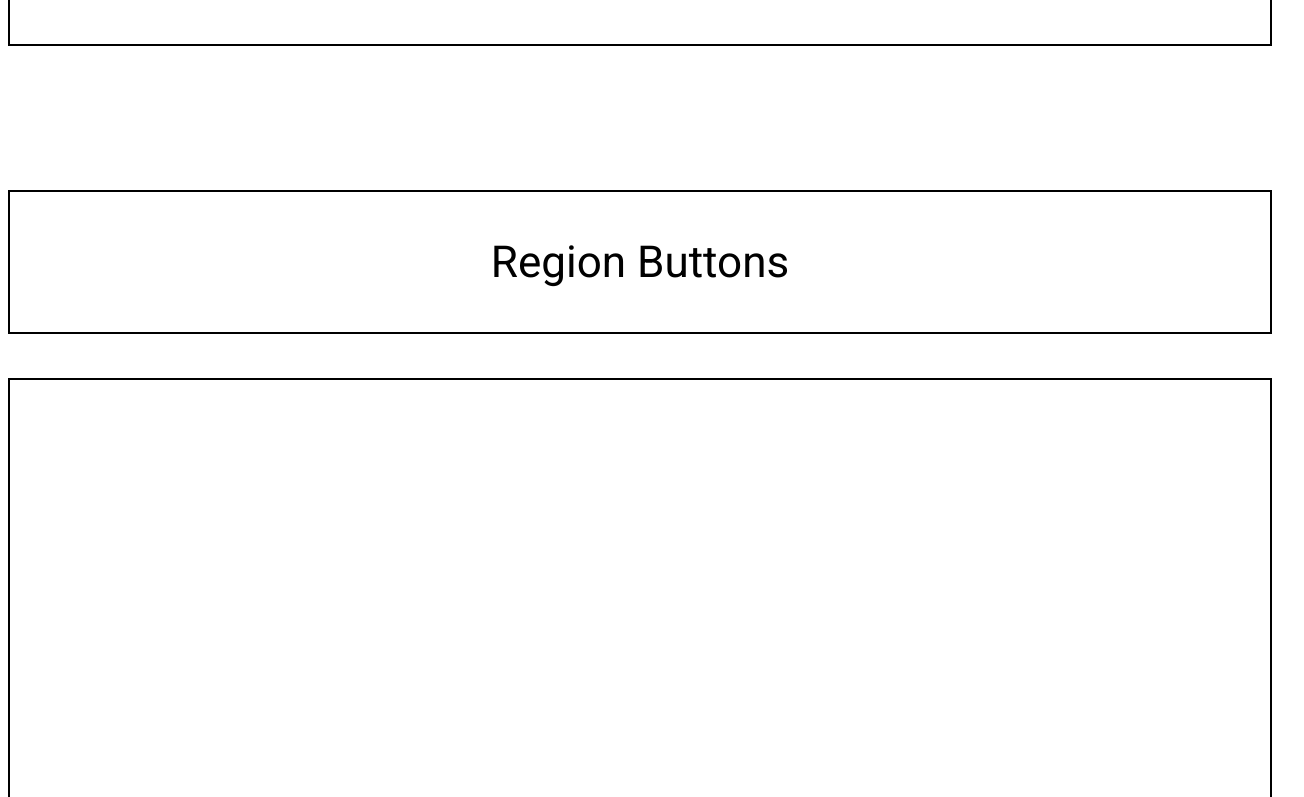
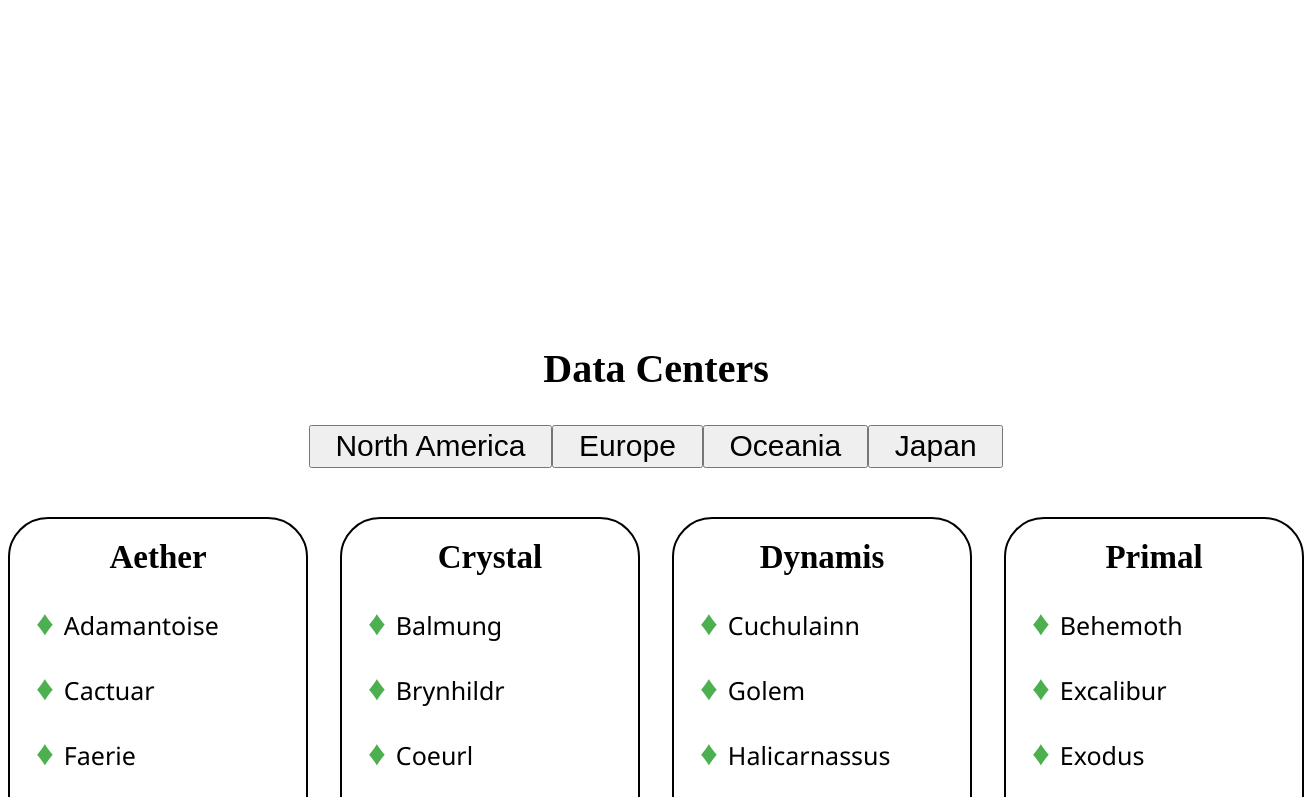
Before and after one commit to JPatrickDelworth/launchcode-unit1-project-James-D, a React (Vite) app: page /price in a window 1280 px wide. Shown: the part 2000-2797 px from the top of the page, 1304 px wide, since content can reach past the window. Built offline with nearby package versions, Linux system fonts and the light colour scheme.

Commit message:
Fifteenth commit. Added region buttons on Price and Fees Page, which connect to server cards populated with each region's server information. When the buttons are pressed, the cards with the servers of the corresponding region are shown.

```diff
--- a/src/components/data/datacenters.js
+++ b/src/components/data/datacenters.js
@@ -6,7 +6,7 @@
             {
                 name: "Aether",
                 worlds: [
-                    "Adamantoise,",
+                    "Adamantoise",
                     "Cactuar",
                     "Faerie",
                     "Gilgamesh",
--- a/src/components/pages/home/Home.css
+++ b/src/components/pages/home/Home.css
@@ -18,6 +18,8 @@
     font-size: 22px;
     font-weight: 400;
     text-shadow: 2%;
+    text-align: center;
+
 }
 
 #home-gap1 {
--- a/src/components/pages/home/HomePage.jsx
+++ b/src/components/pages/home/HomePage.jsx
@@ -10,6 +10,8 @@
 // TODO: Implement expansion cards.
 
 //TODO: Edit gameplay hook text.
+
+//TODO: Format gameplay and plot text.
 
 // TODO: more to come...
 
--- a/src/components/pages/price/Price.css
+++ b/src/components/pages/price/Price.css
@@ -5,13 +5,17 @@
 
 #price-container {
     display:grid;
-    grid-template-rows: .3fr 1fr .3fr 6fr 1fr 5fr 1fr 1fr .3fr 8fr .5fr;
-
+    grid-template-rows: .3fr 1fr .3fr 6fr 1fr 5fr 1fr 1fr .3fr 4fr .5fr;
+    align-items: center;
+    align-content: center;
+    justify-items: center;
     border-color: blueviolet;
+    height: 100%;
+    width: 100%;
 }
 
 p {
-    font-size: 44px;
+    font-size: 25px;
 }
 
 #price-gap1 {
@@ -72,26 +76,98 @@
 
 #region-container {
     grid-row-start: 8;
-    border: 2px solid;
 
+    width:70%;
+    display: flex;
+    flex-direction: column;
+    justify-content: center;
+    align-items: center;
+    line-height: .7;
+}
+
+#datacenter-head {
+    font-family: "Roto Serif";
+    font-weight: bold;
+    font-size: 40px;
+    padding-bottom: 1%;
+}
+
+#region-button-container {
     display: flex;
     justify-content: center;
-    align-items: center;
+}
+
+.region-button {
+    font-size: 30px;
+    padding-top: .5%;
+    padding-bottom: .5%;
+    padding-left: 5%;
+    padding-right: 5%;
+
+    flex-shrink: 0;
 }
 
 #price-gap5 {
     grid-row-start: 9;
+    height:100%;
+    width: 100%;
 
     border-color: aqua;
 }
 
 #server-container {
     grid-row-start: 10;
-    border: 2px solid;
-
     display: flex;
     justify-content: center;
-    align-items: center;
+    align-items: flex-start;
+    flex-wrap: nowrap;
+
+    width:fit-content;
+    gap: 2rem;
+    border-radius: 20px;
+
+}
+
+.datacenter-card {
+    width: 300px;
+    min-height: 450px;
+    border: 2px solid ;
+    border-radius: 40px;
+    padding: 20px;
+    box-sizing: border-box;
+    display: flex;
+    flex-direction: column;
+
+
+
+}
+
+.datacenter-title {
+    text-align: center;
+    margin-top: 0;
+    margin-bottom: 1rem;
+    font-family: "Roto Serif";
+}
+
+.world-list{
+    display: flex;
+    flex-direction: column;
+    gap: 6px;
+    font-family: "Noto Sans";
+}
+
+.world-name {
+    margin: 0;
+    padding: 6px;
+}
+.world-name::before {
+    content: "♦";
+    font-size: 35px;
+    font-weight: bold;
+    color: #4CAF50;
+    margin-left: 0;
+    padding-right: 10px;
+
 }
 
 #price-gap6 {
--- a/src/components/pages/price/PricePage.jsx
+++ b/src/components/pages/price/PricePage.jsx
@@ -1,5 +1,7 @@
 import Footer from '../../layout/Footer'
 import logo from '../../../assets/logos/FFXIV Logo V3.png'
+import { useState } from 'react'
+import { dataRegions } from '../../data/datacenters'
 import './Price.css'
 
 // TODO: Create free trial vs paid sub table.
@@ -10,14 +12,12 @@
 
 // TODO: Add data to price and fees table.
 
-// TODO: Add region buttons.
-
-// TODO: Add server cards.
-
 // TODO: more to come...
 
 function Price () {
 
+    const regions = Object.values(dataRegions);
+    const [selectedRegion, setSelectedRegion] = useState(dataRegions.na);
 
     return (
         <div id="price-page">
@@ -37,11 +37,38 @@
                 </div>
                 <div id="price-gap4"></div>
                 <div id="region-container">
-                    <p>Region Buttons</p>
+                    <h2 id="datacenter-head">Data Centers</h2>
+                    <div id="region-button-container">
+                        {
+                            regions.map((region) => (
+                                <button className="region-button" key={region.region} onClick={() => setSelectedRegion(region)}>
+                                    {region.region}
+                                </button>
+                            ))
+                        }
+
+                    </div>
                 </div>
                 <div id="price-gap5"></div>
                 <div id="server-container">
-                    <p>Server List</p>
+                    {
+                        selectedRegion.datacenter.map((datacenter) => (
+                           <div key={datacenter.name} className="datacenter-card">
+
+                                <h2 className="datacenter-title">{datacenter.name}</h2>
+
+                                <div className="world-list">
+                                    {
+                                        datacenter.worlds.map ((world) => (
+                                            <p key={world} className="world-name">
+                                                {world}
+                                            </p>
+                                        ))
+                                    }
+                                </div>
+                            </div>
+                        ))
+                    }
                 </div>
                 <div id="price-gap6"></div>
             </div>
```
Also changed, not shown: src/components/data/overview.js (+10 -11 lines).
